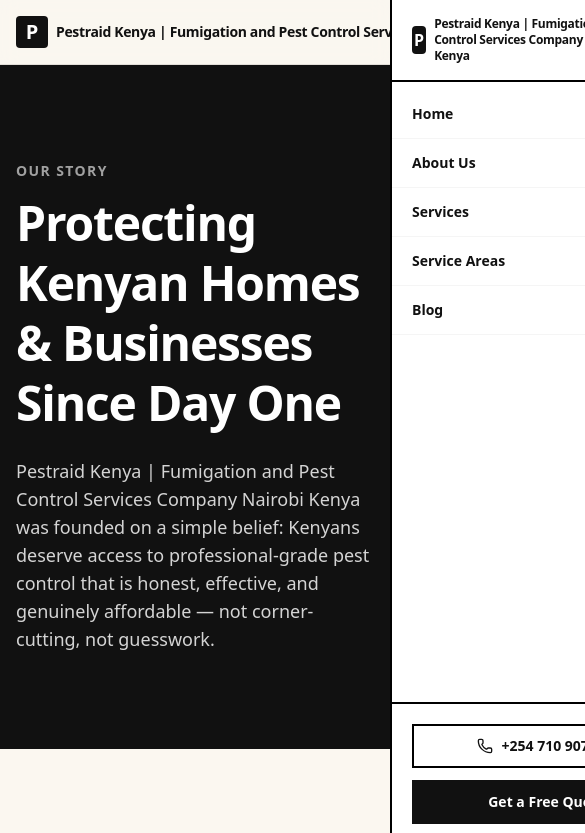
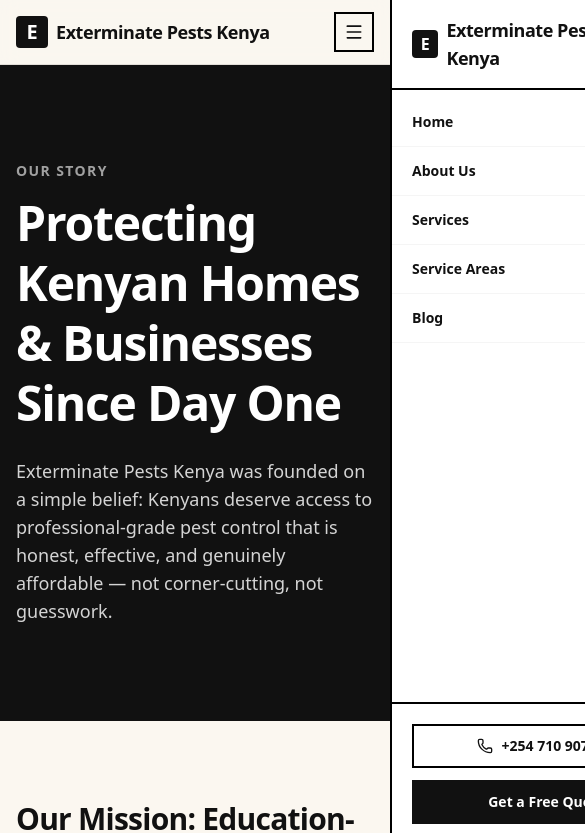
Before and after one commit to atlantic47/exterminate.co.ke, a Next.js app: page /about in a window 390 px wide. Shown: the top 833 px of the page, 585 px wide, since content can reach past the window. Built offline with nearby package versions, Linux system fonts and the light colour scheme.

Commit message:
update Brand name

```diff
--- a/app/about/page.tsx
+++ b/app/about/page.tsx
@@ -25,7 +25,7 @@
             Protecting Kenyan Homes & Businesses Since Day One
           </h1>
           <p className="text-lg text-neutral-300 max-w-2xl">
-            Pestraid Kenya | Fumigation and Pest Control Services Company Nairobi Kenya was founded on a simple belief: Kenyans deserve access to professional-grade pest control that is honest, effective, and genuinely affordable — not corner-cutting, not guesswork.
+            Exterminate Pests Kenya was founded on a simple belief: Kenyans deserve access to professional-grade pest control that is honest, effective, and genuinely affordable — not corner-cutting, not guesswork.
           </p>
         </div>
       </section>
--- a/app/blog/[slug]/page.tsx
+++ b/app/blog/[slug]/page.tsx
@@ -70,7 +70,7 @@
           If you observe any of the above signs — particularly mud tubes or hollow-sounding timber — do not attempt to treat the infestation yourself. Over-the-counter termite sprays only kill surface termites; they do not penetrate the colony. Improper treatment can cause the colony to scatter, making professional treatment harder and more expensive.
         </p>
         <p className="text-neutral-600 leading-relaxed mb-6">
-          Contact a certified pest control specialist immediately. You can reach out to dedicated <a href="https://www.termitescontrolservices.co.ke/" target="_blank" rel="noopener noreferrer" className="text-blue-600 underline font-semibold">termite control services</a> for an expert assessment. In Nairobi, Mombasa, and across Kenya, you can reach us at Pestraid Kenya | Fumigation and Pest Control Services Company Nairobi Kenya for a free inspection. For pricing comparisons and an independent view, <a href="https://pestraid.co.ke/services/termites-control-services-and-pricing-in-kenya/" target="_blank" rel="noopener noreferrer" className="text-blue-600 underline font-semibold">Pestraid Kenya's termite control page</a> is an excellent resource.
+          Contact a certified pest control specialist immediately. You can reach out to dedicated <a href="https://www.termitescontrolservices.co.ke/" target="_blank" rel="noopener noreferrer" className="text-blue-600 underline font-semibold">termite control services</a> for an expert assessment. In Nairobi, Mombasa, and across Kenya, you can reach us at Exterminate Pests Kenya for a free inspection. For pricing comparisons and an independent view, <a href="https://pestraid.co.ke/services/termites-control-services-and-pricing-in-kenya/" target="_blank" rel="noopener noreferrer" className="text-blue-600 underline font-semibold">Pestraid Kenya's termite control page</a> is an excellent resource.
         </p>
 
         <div className="bg-[#fbf7f0] border-2 border-black p-8 mt-10">
--- a/app/contact/page.tsx
+++ b/app/contact/page.tsx
@@ -112,7 +112,7 @@
               <div className="flex flex-col gap-4">
                 {[
                   { Icon: Phone, label: "Phone / WhatsApp", value: "+254 710 907 628", href: "tel:+254710907628" },
-                  { Icon: Mail, label: "Email", value: "info@pestraid.co.ke", href: "mailto:info@pestraid.co.ke" },
+                  { Icon: Mail, label: "Email", value: "info@exterminate.co.ke", href: "mailto:info@exterminate.co.ke" },
                   { Icon: MapPin, label: "Head Office", value: "Nairobi, Kenya", href: "/service-area" },
                   { Icon: Clock, label: "Operating Hours", value: "Monday – Sunday, 7am – 7pm", href: null },
                 ].map((item, i) => (
--- a/app/layout.tsx
+++ b/app/layout.tsx
@@ -43,9 +43,9 @@
         <div className="flex flex-col gap-4">
           <div className="flex items-center gap-2">
             <div className="flex h-8 w-8 items-center justify-center bg-white text-black font-heading font-bold text-xl rounded-sm">
-              P
+              E
             </div>
-            <span className="font-heading font-bold text-lg tracking-tight">Pestraid Kenya | Fumigation and Pest Control Services Company Nairobi Kenya</span>
+            <span className="font-heading font-bold text-xl tracking-tight">Exterminate Pests Kenya</span>
           </div>
           <p className="text-neutral-400 text-sm">
             Professional pest control and fumigation services across Kenya. Protecting your property, your health, and your peace of mind.
@@ -76,7 +76,7 @@
         </div>
       </div>
       <div className="container mx-auto px-4 md:px-6 mt-12 pt-8 border-t border-neutral-800 flex flex-col md:flex-row justify-between items-center gap-4">
-        <p className="text-xs text-neutral-500">© 2026 Pestraid Kenya | Fumigation and Pest Control Services Company Nairobi Kenya. All rights reserved.</p>
+        <p className="text-xs text-neutral-500">© 2026 Exterminate Pests Kenya. All rights reserved.</p>
         <div className="flex gap-4">
           <a href="#" className="text-xs text-neutral-500 hover:text-white">Privacy Policy</a>
           <a href="#" className="text-xs text-neutral-500 hover:text-white">Terms of Service</a>
--- a/components/Navbar.tsx
+++ b/components/Navbar.tsx
@@ -54,9 +54,9 @@
           {/* Logo */}
           <Link href="/" className="flex items-center gap-2 shrink-0">
             <div className="flex h-8 w-8 items-center justify-center rounded-sm bg-primary text-primary-foreground font-heading font-bold text-xl">
-              P
+              E
             </div>
-            <span className="font-heading font-bold text-sm md:text-base tracking-tight">Pestraid Kenya | Fumigation and Pest Control Services Company Nairobi Kenya</span>
+            <span className="font-heading font-bold text-lg md:text-xl tracking-tight">Exterminate Pests Kenya</span>
           </Link>
 
           {/* Desktop Navigation */}
@@ -152,9 +152,9 @@
         <div className="flex items-center justify-between px-5 py-4 border-b-2 border-black">
           <Link href="/" className="flex items-center gap-2" onClick={() => setIsOpen(false)}>
             <div className="flex h-7 w-7 items-center justify-center rounded-sm bg-primary text-primary-foreground font-heading font-bold text-base">
-              P
+              E
             </div>
-            <span className="font-heading font-bold text-xs tracking-tight">Pestraid Kenya | Fumigation and Pest Control Services Company Nairobi Kenya</span>
+            <span className="font-heading font-bold text-lg tracking-tight">Exterminate Pests Kenya</span>
           </Link>
           <button
             onClick={() => setIsOpen(false)}
```
